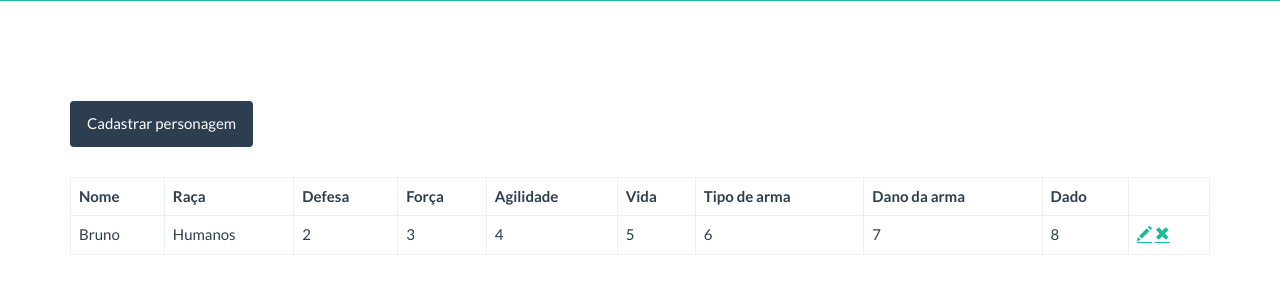
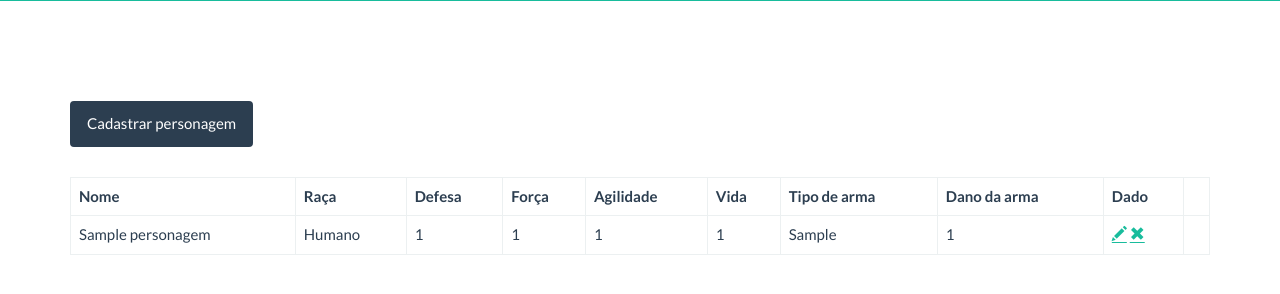
Before and after one commit to BrunoCheble/RpgPix, a CodeIgniter app: page /database/index.php/site/index in a window 1280 px wide. Shown: the part 263-557 px from the top of the page. Run offline with CodeIgniter, Linux system fonts and the light colour scheme; tables that the repository leaves empty hold one stand-in row (values such as "Sample post"); some libraries are stand-ins or nearby versions.

Commit message:
Validação dos campos de acordo com o modelo; Correção do preenchimento dos campos no formulário; Cadastro de personagem;

```diff
--- a/application/controllers/Site.php
+++ b/application/controllers/Site.php
@@ -11,8 +11,10 @@ class Site extends CI_Controller {
 
 	public function index()
 	{
+		$data['personagens'] = $this->personagem->find();
+
 		$this->layouts->set_title('Personagens');
-		$this->layouts->view('personagem/index');
+		$this->layouts->view('personagem/index',$data);
 	}
 
 	public function combate()
@@ -37,11 +39,37 @@ class Site extends CI_Controller {
 	{
 		$this->layouts->set_title('Cadastrar personagem');
 
-		$data = array(
-			'racas' => array(
-				array('id'=>1,'nome'=>'Humanos'),
-				array('id'=>2,'nome'=>'Orcs')
-		));
+		$ipersonagem = new IPersonagem;
+
+		if(!empty($_POST)){
+
+			$personagem = new Personagem();
+
+			$ipersonagem->setNome($_POST['nome']);
+			$ipersonagem->setRaca((int)$_POST['raca']);
+			$ipersonagem->setVida((int)$_POST['vida']);
+			$ipersonagem->setArma($_POST['arma']);
+			$ipersonagem->setDanoArma((int)$_POST['dano_arma']);
+			$ipersonagem->setDefesa((int)$_POST['defesa']);
+			$ipersonagem->setDado((int)$_POST['dado']);
+			$ipersonagem->setForca((int)$_POST['forca']);
+			$ipersonagem->setAgilidade((int)$_POST['agilidade']);
+			$ipersonagem->valida();
+
+			if($ipersonagem->valida()){
+				$return = $personagem->save($ipersonagem);
+				$this->index();
+				return;
+			}
+		}
+
+		$data['personagem'] = $ipersonagem;
+
+		$data['racas'] = array(
+			array('id'=>1,'nome'=>'Humanos'),
+			array('id'=>2,'nome'=>'Orcs')
+		);
+
 		$this->layouts->view('personagem/save',$data);
 	}
 
--- a/application/models/IPersonagem.php
+++ b/application/models/IPersonagem.php
@@ -14,6 +14,25 @@ class IPersonagem extends CI_Model
 	private $forca;
 	private $agilidade;
 
+
+	public function valida() {
+
+		$_id 		= !is_integer($this->id) && !empty($this->id);
+		$_raca 		= !is_integer($this->raca);
+		$_vida 		= !is_integer($this->raca);
+		$_dano_arma = !is_integer($this->dano_arma);
+		$_defesa 	= !is_integer($this->defesa);
+		$_dado 		= !is_integer($this->dado);
+		$_agilidade = !is_integer($this->agilidade);
+		$_arma      = !empty($this->dano_arma) && empty($this->arma);
+		$_nome		= empty($this->nome);
+
+		if($_id || $_raca || $_vida || $_dano_arma || $_defesa || $_dado || $_agilidade || $_arma || $_nome)
+			return false;
+
+		return true;
+	}
+
 	/* ENCAPSULAMENTO DE DADOS */
 
 	public function setId($id) { $this->id = $id; }
@@ -23,7 +42,7 @@ class IPersonagem extends CI_Model
 	public function getNome() { return $this->nome; }
 
 	public function setRaca($raca) { $this->raca = $raca; }
-	public function getRaca() { return $this->id; }
+	public function getRaca() { return $this->raca; }
 
 	public function setVida($vida) { $this->vida = $vida; }
 	public function getVida() { return $this->vida; }
@@ -43,6 +62,8 @@ class IPersonagem extends CI_Model
 	public function setForca($forca) { $this->forca = $forca; }
 	public function getForca() { return $this->forca; }
 
+	public function getNomeRaca(){ return $this->raca == 1 ? 'Humano' : 'Orc';}
+
 	public function setAgilidade($agilidade) { $this->agilidade = $agilidade; }
 	public function getAgilidade() { return $this->agilidade; }
 
--- a/application/models/Personagem.php
+++ b/application/models/Personagem.php
@@ -10,8 +10,20 @@ class Personagem extends CI_Model
 		$this->load->model('ipersonagem');
 	}
 
-	public function save($data)
+	public function save($ipersonagem)
 	{
+		$data = array(
+			'nome' 		=> $ipersonagem->getNome(),
+			'raca' 		=> $ipersonagem->getRaca(),
+			'vida' 		=> $ipersonagem->getVida(),
+			'arma' 		=> $ipersonagem->getArma(),
+			'dano_arma' => $ipersonagem->getDanoArma(),
+			'defesa' 	=> $ipersonagem->getDefesa(),
+			'dado' 		=> $ipersonagem->getDado(),
+			'forca' 	=> $ipersonagem->getForca(),
+			'agilidade' => $ipersonagem->getAgilidade(),
+		);
+
 		return $this->db->insert($this->table,$data);
 	}
 
--- a/application/views/personagem/index.php
+++ b/application/views/personagem/index.php
@@ -21,18 +21,25 @@ defined('BASEPATH') OR exit('No direct script access allowed');
                     <th>Dado</th>
                     <th></th>
                 </tr>
-                <tr>
-                    <td>Bruno</td>
-                    <td>Humanos</td>
-                    <td>2</td>
-                    <td>3</td>
-                    <td>4</td>
-                    <td>5</td>
-                    <td>6</td>
-                    <td>7</td>
-                    <td>8</td>
-                    <td><a href="<?php echo base_url(); ?>site/atualizar/3" class="glyphicon glyphicon-pencil"></a> <a href="<?php echo base_url(); ?>site/deletar/3" class="glyphicon glyphicon-remove"></a></td>
-                </tr>
+                <?php
+                    foreach ($personagens as $personagem) {
+
+                        $html = '<tr>';
+                        $html .= '<td>'.$personagem->getNome().'</td>';
+                        $html .= '<td>'.$personagem->getNomeRaca().'</td>';
+                        $html .= '<td>'.$personagem->getDefesa().'</td>';
+                        $html .= '<td>'.$personagem->getForca().'</td>';
+                        $html .= '<td>'.$personagem->getAgilidade().'</td>';
+                        $html .= '<td>'.$personagem->getVida().'</td>';
+                        $html .= '<td>'.$personagem->getArma().'</td>';
+                        $html .= '<td>'.$personagem->getDanoArma().'</td>';
+                        $html .= '<td><a href="'.base_url().'site/atualizar/'.$personagem->getId().'" class="glyphicon glyphicon-pencil"></a> <a href="'.base_url().'site/deletar/'.$personagem->getId().'" class="glyphicon glyphicon-remove"></a></td>';
+
+                        $html .= '</tr>';
+
+                        echo $html;
+                    }
+                ?>
             </thead>
         </table>
     </div>
```
Also changed, not shown: application/views/personagem/save.php (+12 -12 lines).
